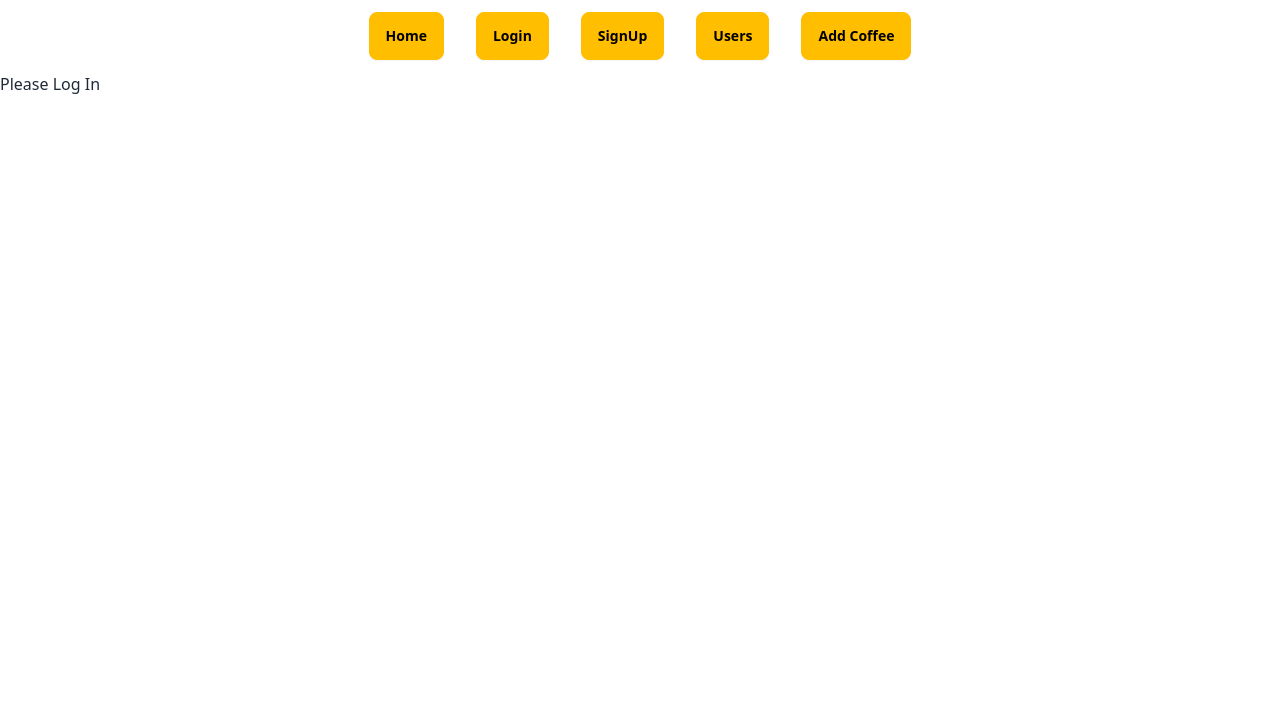
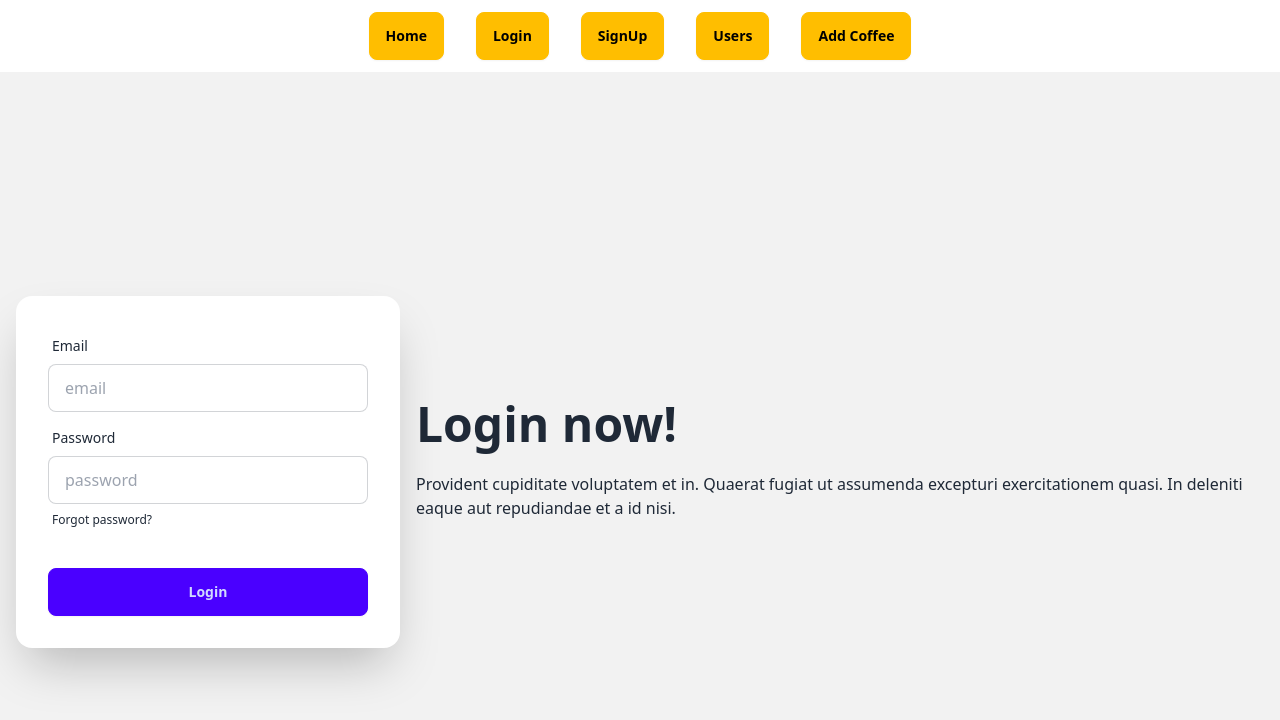
Before and after one commit to hasib1010/Coffeeshop-Client, a React (Vite) app: page /login in a window 1280 px wide. Shown: the top 720 px of the page. Built offline with nearby package versions, Linux system fonts and the light colour scheme.

Commit message:
user updated function added

```diff
--- a/src/Component/Auth/LogIn.jsx
+++ b/src/Component/Auth/LogIn.jsx
@@ -1,9 +1,67 @@
-import React from 'react';
+import React, { useContext } from 'react';
+import { AuthContext } from '../../Provider/AuthProvider';
 
 const LogIn = () => {
+    const  {signInUser} = useContext(AuthContext);
+    const handlLogin = e=>{
+        e.preventDefault();
+        const form = e.target;
+        const email = form.email.value
+        const password = form.password.value
+        console.log(email, password);
+        signInUser(email, password)
+        .then(res=>{
+            console.log(res.user);
+            const user = {
+                email,
+                lastLogin: res?.user?.metadata?.lastSignInTime
+            }
+            fetch("http://localhost:5000/users", {
+                method: "PATCH",
+                headers: {
+                    "content-type": "application/json"
+                },
+                body: JSON.stringify(user)
+            }).then(res=>res.json()).then(data=>{
+                console.log(data);
+            })
+        })
+        .catch(error=>{
+            console.error(error);
+        })
+    }
     return (
         <div>
-            <h1>Please Log In</h1>
+            <div className="hero min-h-screen bg-base-200">
+                <div className="hero-content flex-col lg:flex-row-reverse">
+                    <div className="text-center lg:text-left">
+                        <h1 className="text-5xl font-bold">Login now!</h1>
+                        <p className="py-6">Provident cupiditate voluptatem et in. Quaerat fugiat ut assumenda excepturi exercitationem quasi. In deleniti eaque aut repudiandae et a id nisi.</p>
+                    </div>
+                    <div className="card shrink-0 w-full max-w-sm shadow-2xl bg-base-100">
+                        <form onSubmit={handlLogin} className="card-body">
+                            <div className="form-control">
+                                <label className="label">
+                                    <span className="label-text">Email</span>
+                                </label>
+                                <input name='email' type="email" placeholder="email" className="input input-bordered" required />
+                            </div>
+                            <div className="form-control">
+                                <label className="label">
+                                    <span className="label-text">Password</span>
+                                </label>
+                                <input name='password' type="password" placeholder="password" className="input input-bordered" required />
+                                <label className="label">
+                                    <a href="#" className="label-text-alt link link-hover">Forgot password?</a>
+                                </label>
+                            </div>
+                            <div className="form-control mt-6">
+                                <button className="btn btn-primary">Login</button>
+                            </div>
+                        </form>
+                    </div>
+                </div>
+            </div>
         </div>
     );
 };
--- a/src/Component/Auth/Users.jsx
+++ b/src/Component/Auth/Users.jsx
@@ -1,11 +1,46 @@
-import React from 'react';
-import { useLoaderData } from 'react-router-dom';
+import React, { useState } from 'react';
+import { Link, useLoaderData } from 'react-router-dom';
+import Swal from 'sweetalert2';
+import { FaEye, FaPen } from "react-icons/fa";
+import { AiFillDelete } from "react-icons/ai";
 
 const Users = () => {
     const loadsedUsers = useLoaderData();
+    const [users, setUsers] = useState(loadsedUsers);
+
+    const handleDelete = (id) => {
+        Swal.fire({
+            title: "Are you sure?",
+            text: "You won't be able to revert this!",
+            icon: "warning",
+            showCancelButton: true,
+            confirmButtonColor: "#3085d6",
+            cancelButtonColor: "#d33",
+            confirmButtonText: "Yes, delete it!"
+        }).then((result) => {
+            if (result.isConfirmed) {
+                fetch(`http://localhost:5000/users/${id}`, {
+                    method: "DELETE",
+                })
+                    .then(res => res.json())
+                    .then(data => {
+                        if (data.deletedCount > 0) {
+                            Swal.fire({
+                                title: "Deleted!",
+                                text: "Your Coffee has been deleted.",
+                                icon: "success"
+
+                            });
+                            const remaining = users.filter(user=> user._id !== id);
+                            setUsers(remaining)
+                        }
+                    })
+            }
+        });
+    }
     return (
         <div>
-            <h1>Loaded User {loadsedUsers.length}</h1>
+            <h1>Loaded User {users.length}</h1>
             <div className="overflow-x-auto">
                 <table className="table">
                     {/* head */}
@@ -14,17 +49,34 @@ const Users = () => {
                             <th></th>
                             <th>Email</th>
                             <th>Joined At</th>
+                            <th>Last Login</th>
                             <th>Action</th>
                         </tr>
                     </thead>
                     <tbody>
                         {/* row 1 */}
                         {
-                            loadsedUsers.map(user=> <tr key={user._id}>
-                                <th>{}</th>
+                            users.map(user => <tr key={user._id}>
+                                <th>{ }</th>
                                 <td>{user.email}</td>
                                 <td>{user.createdTimes}</td>
-                                <td>Blue</td>
+                                <td>
+                                    {user.lastLogin}
+                                </td>
+                                <td>
+                                    <div className='flex  gap-5'>
+                                        <div className='btn w-fit px-2  hover:text-red-700 '>
+                                            <FaEye className='text-2xl my-2 cursor-pointer '></FaEye>
+                                        </div>
+                                        <div className='btn w-fit px-2  hover:text-red-700 '>
+                                            <FaPen className='text-2xl my-2 cursor-pointer '></FaPen>
+                                        </div>
+                                        <div onClick={() => handleDelete(user._id)} className='  hover:text-red-700 btn w-fit px-2'>
+                                            <AiFillDelete className='text-2xl my-2 cursor-pointer '></AiFillDelete>
+                                        </div>
+                                        <Link></Link>
+                                    </div>
+                                </td>
                             </tr>)
                         }
 
--- a/src/Provider/AuthProvider.jsx
+++ b/src/Provider/AuthProvider.jsx
@@ -1,5 +1,5 @@
 import { createContext, useState } from "react";
-import { createUserWithEmailAndPassword, getAuth } from "firebase/auth";
+import { createUserWithEmailAndPassword, getAuth, signInWithEmailAndPassword } from "firebase/auth";
 import app from "../firebase/firebase.config";
 
 const auth = getAuth(app);
@@ -11,10 +11,15 @@ const AuthProvider = ({ children }) => {
         setLoading(true)
         return createUserWithEmailAndPassword(auth, email, password)
     }
+    const signInUser = (email, password)=>{
+        setLoading(true);
+        return signInWithEmailAndPassword(auth, email, password)
+    }
     const userInfo = {
         user,
         createUser,
-        loading
+        loading,
+        signInUser
     }
     return (
         <AuthContext.Provider value={userInfo}>
```
